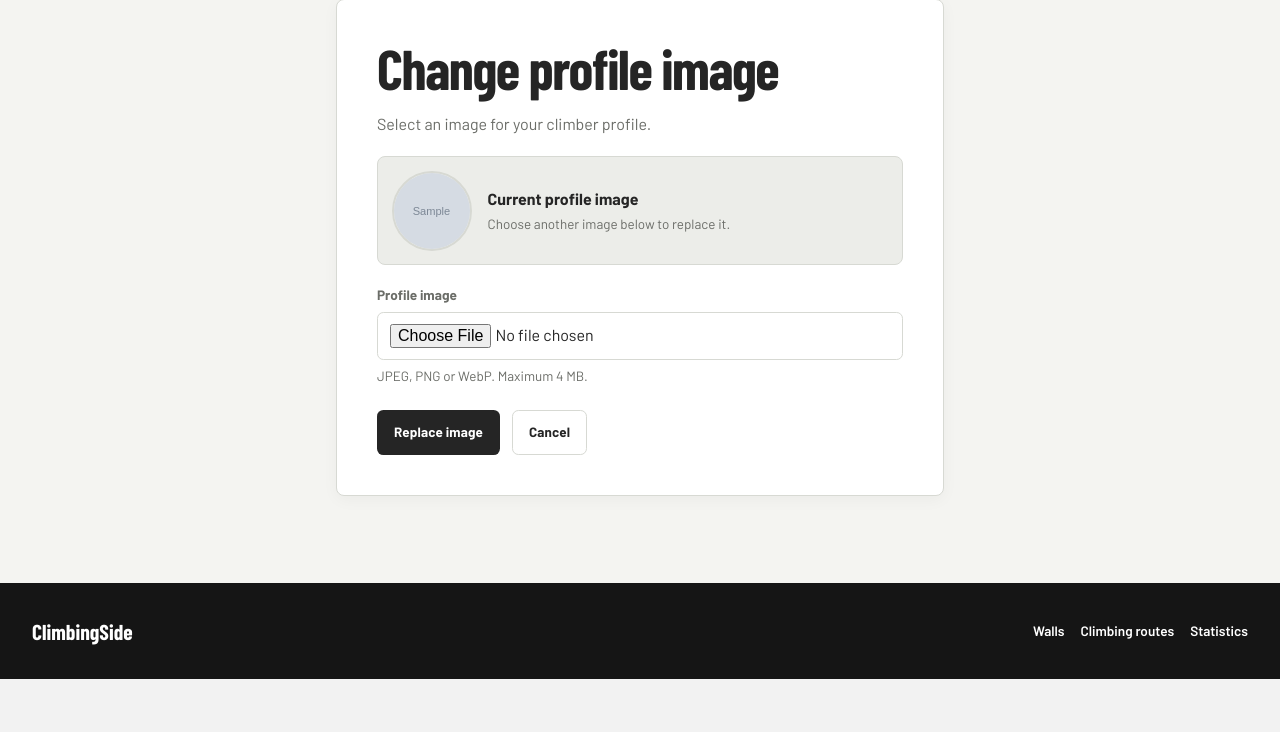
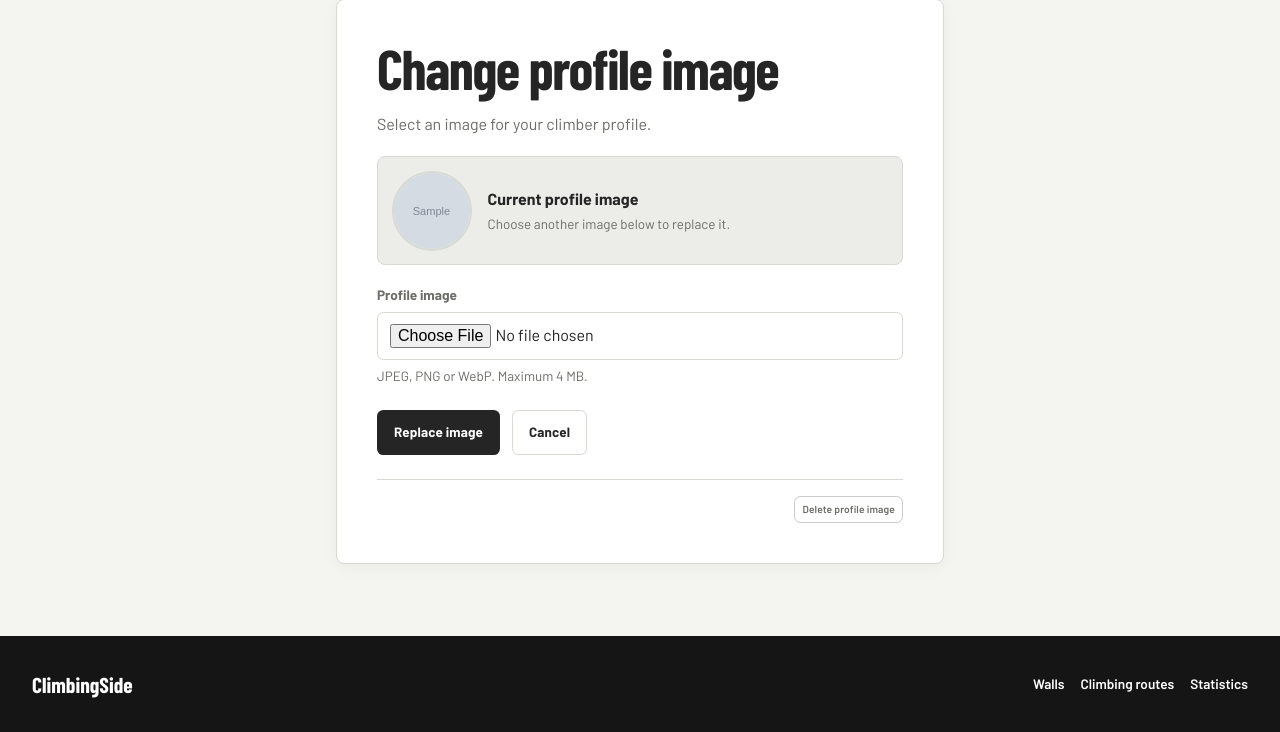
Before and after one commit to LeonardoPerin97/ClimbingSideRoma, a Django app: page /account/profile-image/ in a window 1280 px wide. Shown: the part 134-866 px from the top of the page. Before the commit the page ends 813 px from the top, so only its background shows below. Run offline with Django 5.2, Linux system fonts and the light colour scheme; a user stored in the database is signed in; tables that the repository leaves empty hold one stand-in row (values such as "Sample post"); grey boxes marked "Sample" are stand-in pictures; some libraries are stand-ins or nearby versions.

Commit message:
profile image

```diff
--- a/apps/accounts/urls.py
+++ b/apps/accounts/urls.py
@@ -42,6 +42,11 @@ urlpatterns = [
     ),
     path("users/<str:username>/", views.public_profile, name="public_profile"),
     path(
+        "users/<str:username>/profile-image/",
+        views.manage_profile_image,
+        name="profile_image_manage",
+    ),
+    path(
         "users/<str:username>/profile-image/delete/",
         views.delete_profile_image_view,
         name="profile_image_delete",
--- a/apps/accounts/views.py
+++ b/apps/accounts/views.py
@@ -10,7 +10,7 @@ from django.core.exceptions import PermissionDenied
 from django.db import transaction
 from django.http import HttpRequest, HttpResponse
 from django.shortcuts import get_object_or_404, redirect, render
-from django.urls import reverse_lazy
+from django.urls import reverse, reverse_lazy
 from django.utils import timezone
 from django.utils.encoding import force_str
 from django.utils.http import urlsafe_base64_decode
@@ -186,6 +186,16 @@ def profile(request: HttpRequest) -> HttpResponse:
 
 def public_profile(request: HttpRequest, username: str) -> HttpResponse:
     profile_user = get_object_or_404(User, username__iexact=username, is_active=True)
+    is_own_profile = request.user.is_authenticated and request.user.pk == profile_user.pk
+    profile_image_management_url = ""
+    if profile_user.profile_image:
+        if is_own_profile:
+            profile_image_management_url = reverse("accounts:profile_image_upload")
+        elif request.user.is_authenticated and request.user.has_perm("accounts.change_user"):
+            profile_image_management_url = reverse(
+                "accounts:profile_image_manage",
+                args=[profile_user.username],
+            )
     context = user_climbing_context(
         profile_user,
         ascent_sort=request.GET.get("sort", "date_desc"),
@@ -196,15 +206,8 @@ def public_profile(request: HttpRequest, username: str) -> HttpResponse:
         {
             "profile_user": profile_user,
             "role": role_label_for(profile_user),
-            "is_own_profile": request.user.is_authenticated and request.user.pk == profile_user.pk,
-            "can_delete_profile_image": (
-                bool(profile_user.profile_image)
-                and request.user.is_authenticated
-                and (
-                    request.user.pk == profile_user.pk
-                    or request.user.has_perm("accounts.change_user")
-                )
-            ),
+            "is_own_profile": is_own_profile,
+            "profile_image_management_url": profile_image_management_url,
         }
     )
     return render(
@@ -269,7 +272,38 @@ def upload_profile_image(request: HttpRequest) -> HttpResponse:
     return render(
         request,
         "accounts/profile_image_form.html",
-        {"form": form, "replacing": bool(old_image_name)},
+        {
+            "form": form,
+            "profile_user": profile_user,
+            "replacing": bool(old_image_name),
+            "can_upload": True,
+            "can_delete": bool(old_image_name),
+        },
+    )
+
+
+@login_required
+@require_http_methods(["GET"])
+def manage_profile_image(request: HttpRequest, username: str) -> HttpResponse:
+    profile_user = get_object_or_404(User, username__iexact=username, is_active=True)
+    actor = cast(User, request.user)
+    if actor.pk == profile_user.pk:
+        return redirect("accounts:profile_image_upload")
+    if not actor.has_perm("accounts.change_user"):
+        raise PermissionDenied
+    if not profile_user.profile_image:
+        messages.info(request, _("This profile has no image to delete."))
+        return redirect("accounts:public_profile", username=profile_user.username)
+    return render(
+        request,
+        "accounts/profile_image_form.html",
+        {
+            "form": None,
+            "profile_user": profile_user,
+            "replacing": True,
+            "can_upload": False,
+            "can_delete": True,
+        },
     )
 
 
--- a/static/css/app.css
+++ b/static/css/app.css
@@ -2251,6 +2251,14 @@ meter::-webkit-meter-optimum-value {
   border-color: var(--color-danger);
 }
 
+.profile-image-delete-actions {
+  display: flex;
+  justify-content: flex-end;
+  margin-top: 1.5rem;
+  padding-top: 1rem;
+  border-top: 1px solid var(--color-border);
+}
+
 .current-profile-image {
   display: flex;
   gap: 1rem;
--- a/templates/accounts/profile_image_form.html
+++ b/templates/accounts/profile_image_form.html
@@ -1,29 +1,34 @@
 {% extends "base.html" %}
 {% load i18n %}
 
-{% block title %}{% if replacing %}{% translate "Change profile image" %}{% else %}{% translate "Add profile image" %}{% endif %} · ClimbingSide{% endblock %}
+{% block title %}{% if can_upload %}{% if replacing %}{% translate "Change profile image" %}{% else %}{% translate "Add profile image" %}{% endif %}{% else %}{% translate "Manage profile image" %}{% endif %} · ClimbingSide{% endblock %}
 
 {% block content %}
 <section class="page-section">
     <div class="container narrow-container">
         <div class="form-card">
-            <h1>{% if replacing %}{% translate "Change profile image" %}{% else %}{% translate "Add profile image" %}{% endif %}</h1>
+            <h1>{% if can_upload %}{% if replacing %}{% translate "Change profile image" %}{% else %}{% translate "Add profile image" %}{% endif %}{% else %}{% translate "Manage profile image" %}{% endif %}</h1>
+            {% if can_upload %}
                 <p>{% translate "Select an image for your climber profile." %}</p>
-            {% if request.user.profile_image %}
+            {% else %}
+                <p>{% blocktranslate with username=profile_user.username %}Profile image of {{ username }}{% endblocktranslate %}</p>
+            {% endif %}
+            {% if profile_user.profile_image %}
                 <div class="current-profile-image">
                     <img
                         class="profile-avatar"
-                        src="{{ request.user.profile_image.url }}"
+                        src="{{ profile_user.profile_image.url }}"
                         alt="{% translate 'Current profile image' %}"
                         width="80"
                         height="80"
                     >
                     <div>
                         <strong>{% translate "Current profile image" %}</strong>
-                        <p>{% translate "Choose another image below to replace it." %}</p>
+                        {% if can_upload %}<p>{% translate "Choose another image below to replace it." %}</p>{% endif %}
                     </div>
                 </div>
             {% endif %}
+            {% if can_upload %}
                 <form method="post" enctype="multipart/form-data" novalidate>
                     {% csrf_token %}
                     {% include "components/form.html" %}
@@ -31,9 +36,15 @@
                         <button class="button button-primary" type="submit">
                             {% if replacing %}{% translate "Replace image" %}{% else %}{% translate "Upload image" %}{% endif %}
                         </button>
-                    <a class="button button-secondary" href="{% url 'accounts:public_profile' request.user.username %}">{% translate "Cancel" %}</a>
+                        <a class="button button-secondary" href="{% url 'accounts:public_profile' profile_user.username %}">{% translate "Cancel" %}</a>
                     </div>
                 </form>
+            {% endif %}
+            {% if can_delete %}
+                <div class="profile-image-delete-actions">
+                    <a class="button button-danger profile-image-action" href="{% url 'accounts:profile_image_delete' profile_user.username %}">{% translate "Delete profile image" %}</a>
+                </div>
+            {% endif %}
         </div>
     </div>
 </section>
```
Also changed, not shown: other parts of static/css/app.css (+38 -4 lines), templates/accounts/public_profile.html (+5 -8 lines), templates/climbs/user_list.html (+16 -3 lines), tests/accounts/test_profiles_and_roles.py (+70 -4 lines), tests/climbs/test_ascent_statistics.py (+21 -0 lines), README.md, locale/it/LC_MESSAGES/django.po, 1 other file. Lines whose indentation alone changed are shown as unchanged.
